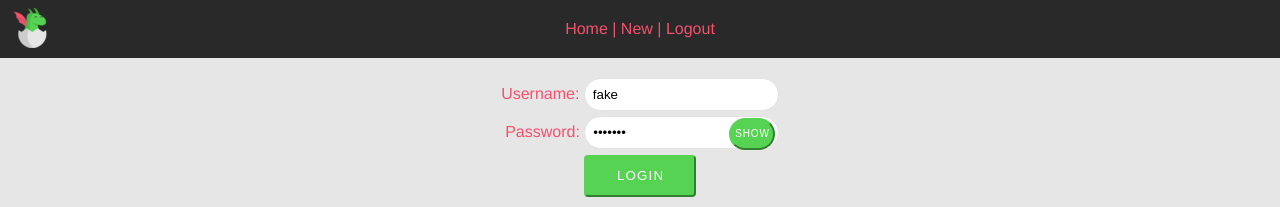
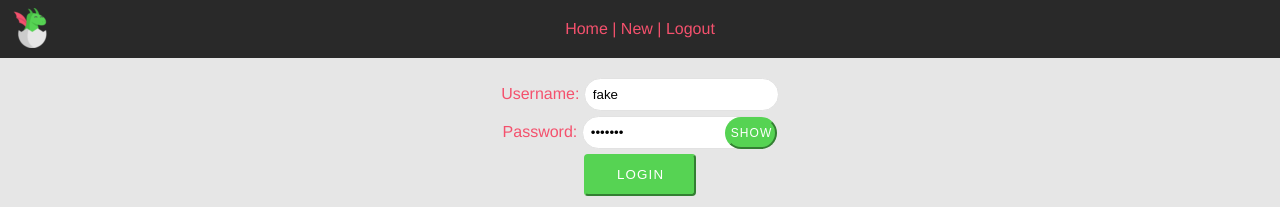
Before and after one commit to dfrnks/sicredi-desafio-web, a Vue app: page /login in a window 1280 px wide. Shown: the top 207 px of the page. Built offline with nearby package versions, Linux system fonts and the light colour scheme.

Commit message:
Ajuste botão exibir senha

```diff
--- a/src/views/Login.vue
+++ b/src/views/Login.vue
@@ -61,10 +61,10 @@ export default {
 <style scoped lang="stylus">
   .btn-show-password
     padding 0 3px
-    margin-left -50px
+    margin-left -52px
     height 32px
     border-radius 50px
-    font-size 10px
+    font-size 12px
   .row
     margin 5px
 </style>
```
